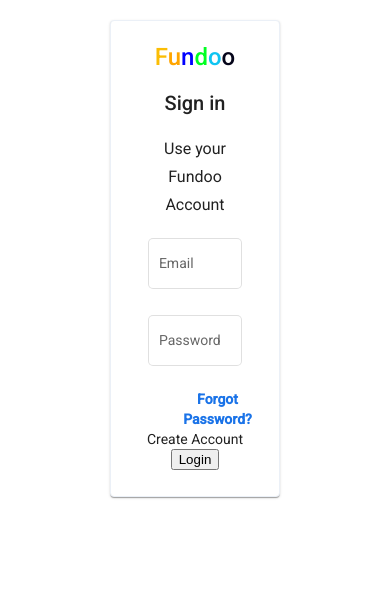
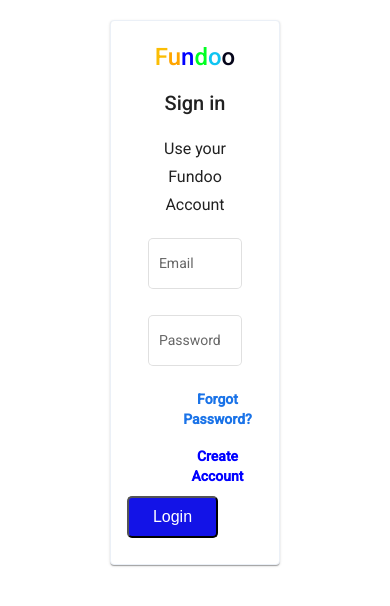
Before and after one commit to Saivijayakumar/FundooNote_FrontEnd, an Angular app: page /login in a window 390 px wide. Shown: the top 606 px of the page. Built offline with nearby package versions, Linux system fonts and the light colour scheme.

Commit message:
[SaiVijayaKumar]Refactor:added scss and media query to login form

```diff
--- a/src/app/Components/login/login.component.scss
+++ b/src/app/Components/login/login.component.scss
@@ -1,26 +1,23 @@
-.main
-{
+.main {
     display: flex;
     justify-content: center;
     align-items: center;
 }
-.mainCard{
+.mainCard {
     display: flex;
     flex-direction: column;
     text-align: center;
     width: 35%;
-    border:0.5px solid #ebf0f7;
+    border: 0.5px solid #ebf0f7;
     margin: 5% 8%;
-    .loginPage{
+    .loginPage {
         display: flex;
         flex-direction: column;
-        flex-grow: 2;
         padding: 10px;
-
-        mat-form-field{
+        mat-form-field {
             width: 80%;
         }
-        .forgotPassword{
+        .forgotPassword {
             text-decoration: none;
             display: flex;
             align-items: flex-start;
@@ -28,6 +25,36 @@
             color: #1a73e8;
             margin-left: 45px;
         }
-
+        .buttons {
+            margin-top: 15%;
+            display: flex;
+            justify-content: space-between;
+            align-items: center;
+            a {
+                margin-left: 45px;
+                color: blue;
+                font-weight: bold;
+            }
+            button {
+                margin-right: 45px;
+                border-radius: 5px;
+                background-color: rgb(19, 19, 231);
+                font-size: 16px;
+                padding: 10px 24px;
+                color: white;
+            }
+        }
     }
 }
+@media only screen and (max-width: 900px) {
+    .buttons{
+        display: flex;
+        flex-direction: column;
+        a{
+            margin: 0 auto;
+        }
+        button{
+            margin-top: 10px;
+        }
+    }
+}
--- a/src/app/Components/register/register.component.scss
+++ b/src/app/Components/register/register.component.scss
@@ -32,6 +32,7 @@ h1 {
         font-weight: bold;
     }
     button {
+        border-radius: 5px;
         background-color: rgb(19, 19, 231);
         font-size: 16px;
         padding: 10px 24px;
```
